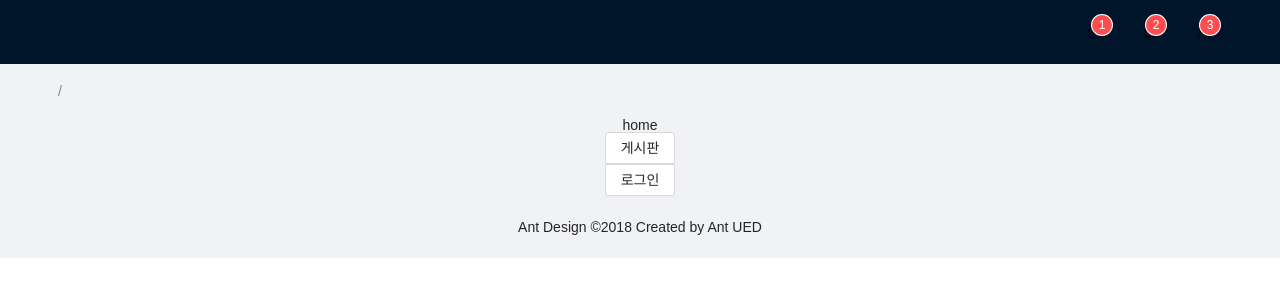
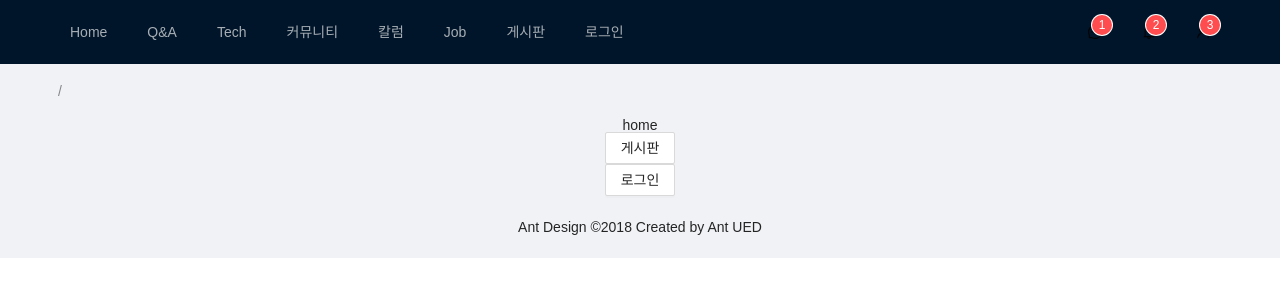
Before and after one commit to sbin0819/community, a Next.js app: page / in a window 1280 px wide. Shown: the top 300 px of the page. Built offline with nearby package versions, Linux system fonts and the light colour scheme.

Commit message:
jmk:200628 메뉴 버그 수정

```diff
--- a/src/components/Layout/index.jsx
+++ b/src/components/Layout/index.jsx
@@ -24,7 +24,8 @@ const LayoutComponent = (props) => {
       <Header className="header">
         <div className="logo" />
         <Menu className="main-menu" theme="dark" mode="horizontal" defaultSelectedKeys={['1']}>
-          {routes.map((i) => <Menu.Item key={i.url} onClick={() => { router.push(i.url) }}>{i.title}</Menu.Item>)}
+          {console.log("menu : ", JSON.stringify(routes, null, 3))}
+          {routes.map((i) => <Menu.Item key={i.url} onClick={() => { router.push(i.url) }}>{i.name}</Menu.Item>)}
         </Menu>
         <Menu className="alert-menu" theme="dark" mode="horizontal" defaultSelectedKeys={['1']}>
           <Menu.Item onClick={() => { }}>
```
